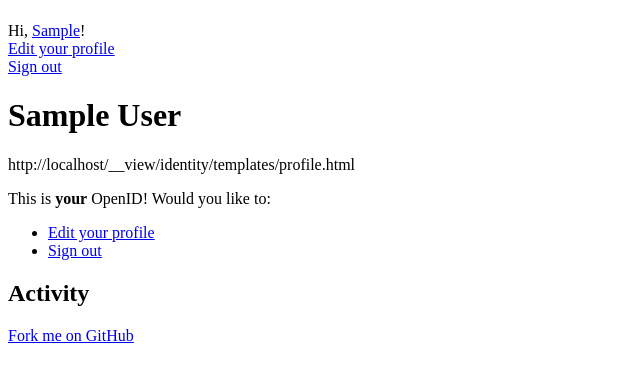
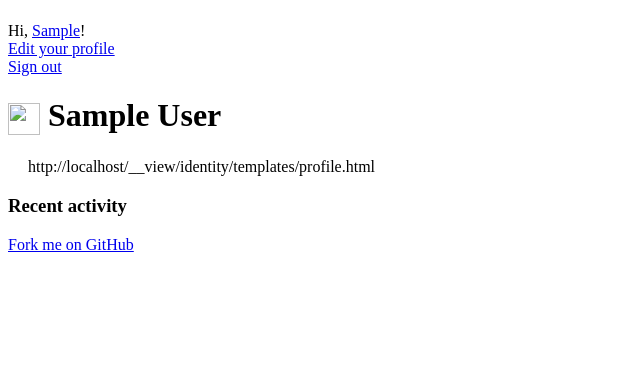
Before and after one commit to sivy/idact-identity, a Django app: template identity/templates/profile.html in a window 1280 px wide. Shown: the part 102-484 px from the top of the page, without its empty margins (0-640 px from the left). Run offline with Django 3.2, Linux system fonts and the light colour scheme; the template is opened without the code that fills it: values that come from a table or form of the project are taken from there, others are empty; the visitor is signed in with stand-in values (Sample User, id 1); data comes from the database, SQL or seed files in the repository; parts of the project's set-up code (start-up, migrations or seed data) failed here and were passed over.

Commit message:
Make profile page more profile page-y

```diff
--- a/identity/templates/profile.html
+++ b/identity/templates/profile.html
@@ -2,39 +2,47 @@
 {% load idact %}
 
 {% block head %}
-<!-- We should be able to space-separate both rel values in one attribute,
-     but some older OpenID implementations don't parse that. -->
 <link rel="openid.server" href="{% absoluteurl %}{% url identity.views.endpoint %}{% endabsoluteurl %}">
 <link rel="openid2.provider" href="{% absoluteurl %}{% url identity.views.endpoint %}{% endabsoluteurl %}">
+
+<style type="text/css">
+    .openid-link a:link, .openid-link a:hover, .openid-link a:visited, .openid-link a:active {
+        color: black;
+        text-decoration: none;
+    }
+    .openid-link a:hover {
+        text-decoration: underline;
+    }
+    #profile-name img {
+        vertical-align: middle;
+    }
+</style>
 {% endblock %}
 
 {% block content %}
 
-    <div class="span-24">
-        <h1>
+    <div class="span-24 last">
+        <h1 id="profile-name">
+            <img src="{% url static path="avatars/waffle_32.png" %}" width="32" height="32">
+
             {% if profile_user.first_name %}
                 {{ profile_user.first_name }} {{ profile_user.last_name }}
             {% else %}
                 {{ profile_user.username }}
             {% endif %}
         </h1>
+    </div>
+
+    <div class="push-1 span-23 last">
 
         {{ block.super }}
 
-        <p>{% absoluteurl %}{% url profile username=profile_user.username %}{% endabsoluteurl %}</p>
+        <p class="openid-link">
+            <a href="{% url profile username=profile_user.username %}"><img src="{% url static path="openid.png" %}" width="16" height="16" alt=""></a>
+            <a href="{% url profile username=profile_user.username %}">{% absoluteurl %}{% url profile username=profile_user.username %}{% endabsoluteurl %}</a>
+        </p>
 
-        {% ifequal user profile_user %}
-            <p>This is <strong>your</strong> OpenID! Would you like to:</p>
-
-            <ul>
-                <li><a href="{% url identity.views.edit_profile %}">Edit your profile</a></li>
-                <li><a href="{% url django.contrib.auth.views.logout %}">Sign out</a></li>
-            </ul>
-        {% else %}
-            <p>This is an OpenID!</p>
-        {% endifequal %}
-
-        <h2>Activity</h2>
+        <h3>Recent activity</h3>
 
         {% for act in profile_user.activity_set.all %}
             {% if forloop.first %}<ul>{% endif %}
```
Also changed, not shown: static/avatars/waffle_32.png (added), static/openid.png (added).
